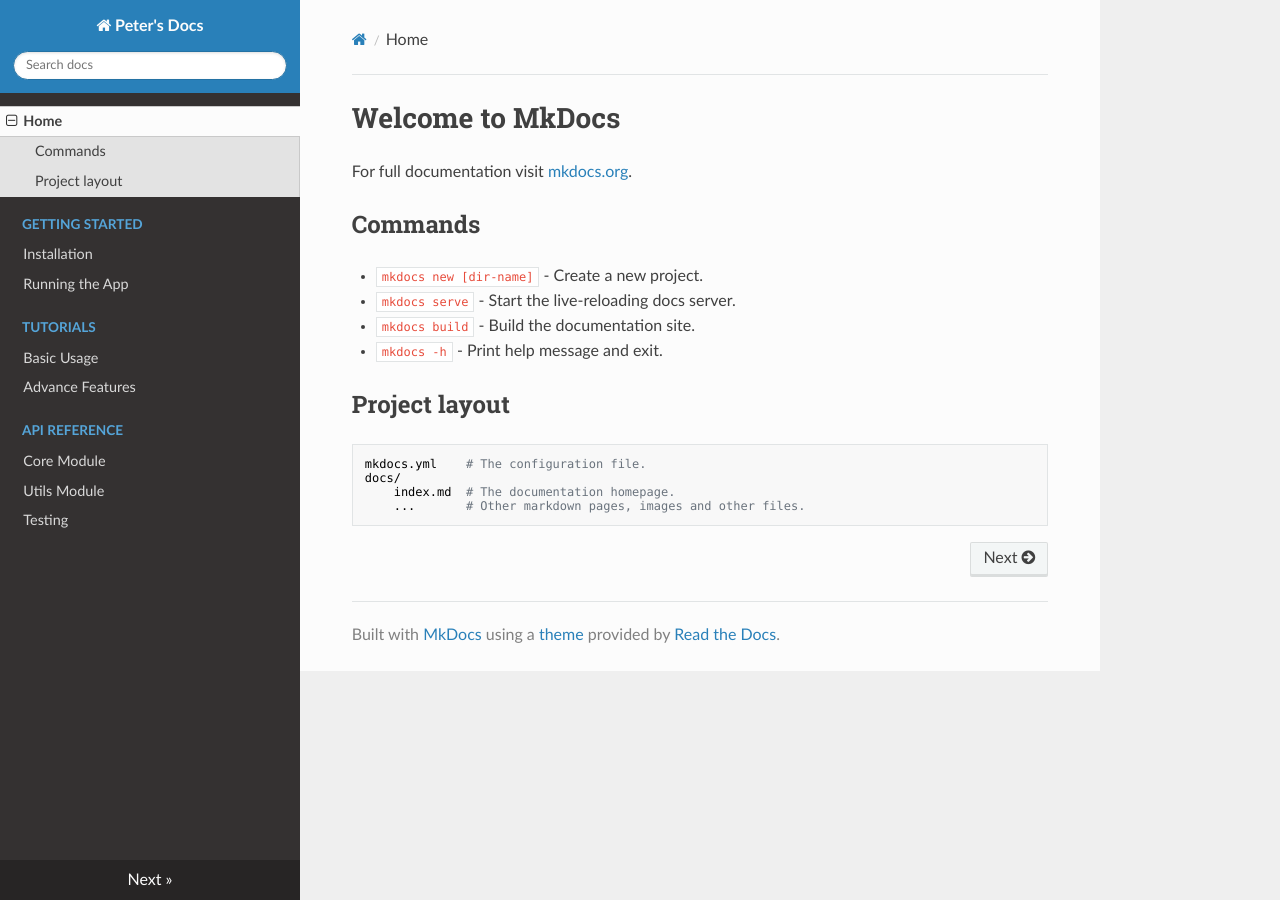
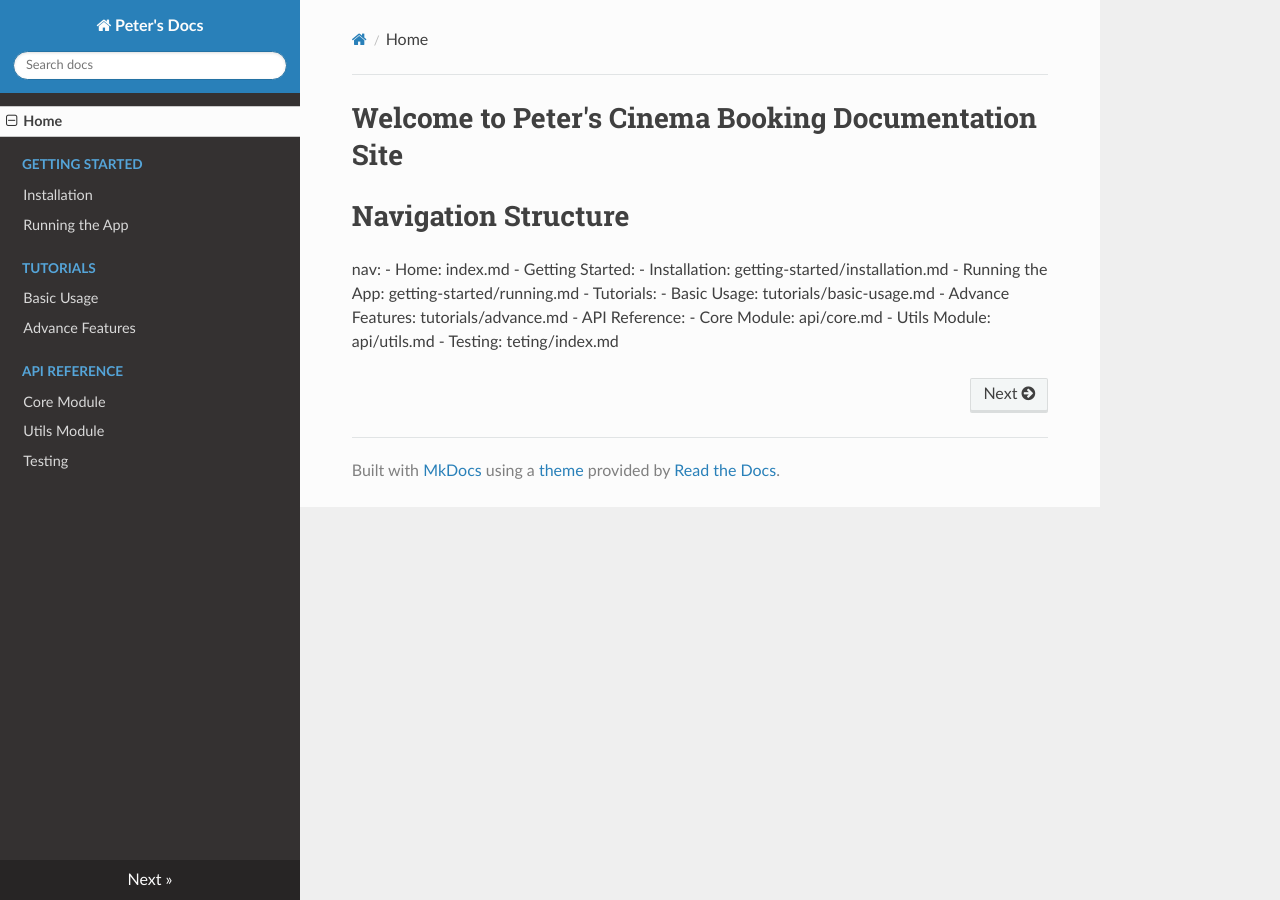
Before and after one commit to goslingp/lab_4_cinema_booking, an MkDocs documentation site: the page built from docs/index.md, in a window 1280 px wide. Built offline with MkDocs 1.6.1, drawn with Linux system fonts in a browser that asks for light colours; nearby versions of some CDN libraries.

Commit message:
new index.md

```diff
--- a/docs/index.md
+++ b/docs/index.md
@@ -1,17 +1,15 @@
-# Welcome to MkDocs
+# Welcome to Peter's Cinema Booking Documentation Site
 
-For full documentation visit [mkdocs.org](https://www.mkdocs.org).
-
-## Commands
-
-* `mkdocs new [dir-name]` - Create a new project.
-* `mkdocs serve` - Start the live-reloading docs server.
-* `mkdocs build` - Build the documentation site.
-* `mkdocs -h` - Print help message and exit.
-
-## Project layout
-
-    mkdocs.yml    # The configuration file.
-    docs/
-        index.md  # The documentation homepage.
-        ...       # Other markdown pages, images and other files.
+# Navigation Structure
+nav:
+  - Home: index.md
+  - Getting Started:
+    - Installation: getting-started/installation.md
+    - Running the App: getting-started/running.md
+  - Tutorials:
+    - Basic Usage: tutorials/basic-usage.md
+    - Advance Features: tutorials/advance.md
+  - API Reference:
+    - Core Module: api/core.md
+    - Utils Module: api/utils.md
+  - Testing: teting/index.md
```
